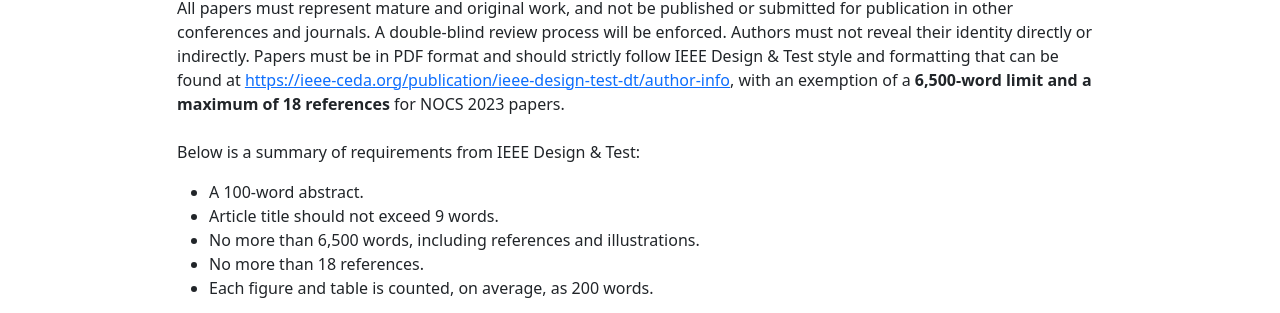
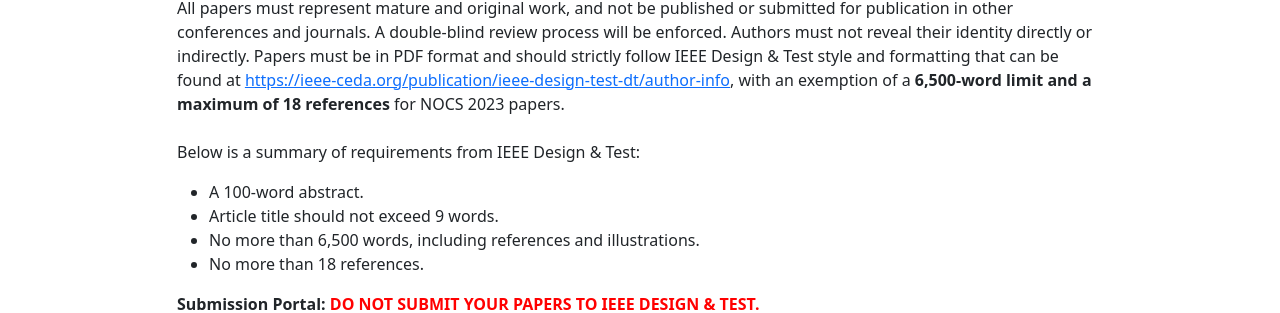
Before and after one commit to NOCS2023/NOCS2023.github.io, a plain HTML site: page submission.html in a window 1280 px wide. Shown: the part 444-757 px from the top of the page. Drawn offline with Linux system fonts and the light colour scheme.

Commit message:
Removes submission's image/table word count limit

```diff
--- a/submission.html
+++ b/submission.html
@@ -109,7 +109,6 @@
                         <li>Article title should not exceed 9 words.</li>
                         <li>No more than 6,500 words, including references and illustrations.</li>
                         <li>No more than 18 references.</li>
-                        <li>Each figure and table is counted, on average, as 200 words.</li>
                     </ul>
                 <p>
                     <strong>
```
